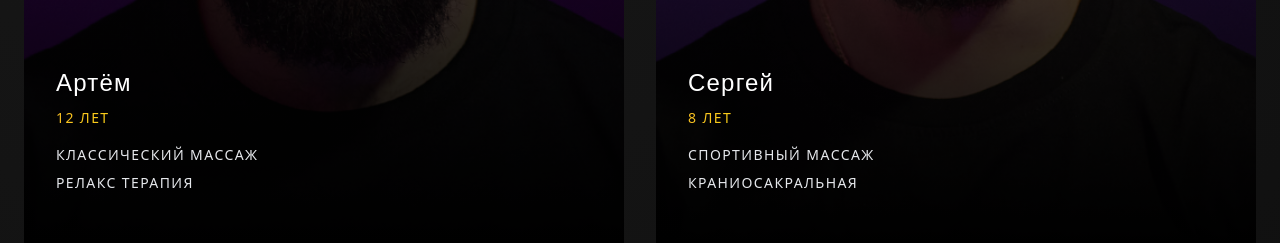
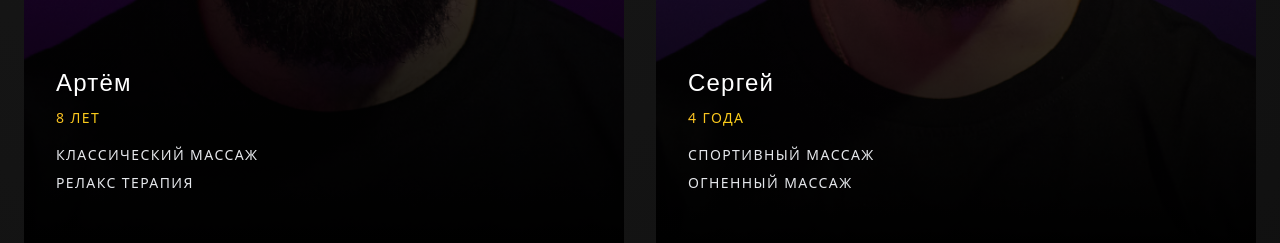
Before and after one commit to brutcho/setedi.ru, a Next.js app: page / in a window 1280 px wide. Shown: the part 2824-3067 px from the top of the page. Built offline with nearby package versions, Linux system fonts and the light colour scheme; a web font is replaced by a local one.

Commit message:
Обновлена информация о мастерах

```diff
--- a/app/components/MastersGrid.tsx
+++ b/app/components/MastersGrid.tsx
@@ -7,15 +7,15 @@ const masters = [
   {
     id: 1,
     name: "Артём",
-    experience: "12 ЛЕТ",
+    experience: "8 ЛЕТ",
     specialization: ["КЛАССИЧЕСКИЙ МАССАЖ", "РЕЛАКС ТЕРАПИЯ"],
     image: "/images/team/master1.png",
   },
   {
     id: 2,
     name: "Сергей",
-    experience: "8 ЛЕТ",
-    specialization: ["СПОРТИВНЫЙ МАССАЖ", "КРАНИОСАКРАЛЬНАЯ"],
+    experience: "4 ГОДА",
+    specialization: ["СПОРТИВНЫЙ МАССАЖ", "ОГНЕННЫЙ МАССАЖ"],
     image: "/images/team/master2.png",
   },
 ];
```
Also changed, not shown: 48 other files (tests, documents, lock files or other folders).
